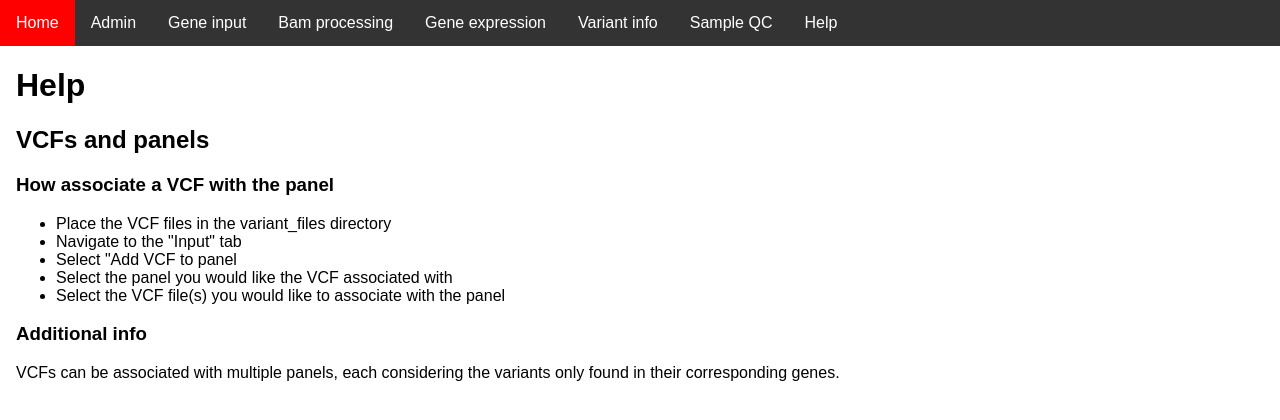
After one commit to jambler24/Holmes_v1, a Django app: page /helpVCFInput/ in a window 1280 px wide. The commit adds this page. Shown: the top 420 px of the page. Run offline with Django 3.2, Linux system fonts and the light colour scheme.

Commit message:
Cleaning house

```diff
--- a/clinic_platform/coverage_tools.py
+++ b/clinic_platform/coverage_tools.py
@@ -28,6 +28,9 @@ import math
 import pysam
 from os import listdir
 from os.path import isfile, join
+from django.core.exceptions import ObjectDoesNotExist
+
+
 
 from clinic_platform.models import Experiment, CurrentSettings, PanelGeneList, TranscriptInfo, GeneInfo, CDSInfo, ExonInfo
 
@@ -296,7 +299,7 @@ def calc_average_gene_coverage_info(a_gene, bam_file_list, level="exon"):
 
 	try:
 		gene_obj = GeneInfo.objects.get(gene_id=a_gene)
-	except DoesNotExist:
+	except ObjectDoesNotExist:
 		return 'gene ' + str(a_gene) + ' not found'
 
 	for a_bam_file in bam_file_list:
--- a/clinic_platform/templates/base.html
+++ b/clinic_platform/templates/base.html
@@ -23,6 +23,7 @@
       <a href="{% url 'geneListInput' %}">Add gene list</a>
       <a href="{% url 'genelist2db' %}">genelist2db</a>
       <a href="{% url 'geneFileToDB' %}">Add custom panel</a>
+      <a href="{% url 'addPanelVCF' %}">Add VCF to panel</a>
       <a href="{% url 'panelDetails' %}">Panel details</a>
     </div>
   </div>
@@ -75,6 +76,8 @@
       <i class="fa fa-caret-down"></i>
     </button>
     <div class="dropdown-content">
+      <a href="{% url 'helpPanelInput' %}">Panel input</a>
+      <a href="{% url 'helpVCFInput' %}">VCF input</a>
       <a href="{% url 'helpGeneInput' %}">Gene input</a>
     </div>
   </div>
--- /dev/null
+++ b/clinic_platform/templates/helppages/vcf_input_help.html
@@ -0,0 +1,29 @@
+{% extends 'base.html' %}
+
+{% block title %}Home{% endblock %}
+
+{% block content %}
+
+{% load static %}
+
+<h1>Help</h1>
+
+<h2>VCFs and panels</h2>
+
+
+<h3>How associate a VCF with the panel</h3>
+
+<ul>
+    <li>Place the VCF files in the variant_files directory</li>
+    <li>Navigate to the "Input" tab</li>
+    <li>Select "Add VCF to panel</li>
+    <li>Select the panel you would like the VCF associated with</li>
+    <li>Select the VCF file(s) you would like to associate with the panel</li>
+</ul>
+
+
+<h3>Additional info</h3>
+
+VCFs can be associated with multiple panels, each considering the variants only found in their corresponding genes.
+
+{% endblock %}
--- a/clinic_platform/views.py
+++ b/clinic_platform/views.py
@@ -3,6 +3,8 @@ from django.shortcuts import render
 from django.conf import settings
 from django.shortcuts import redirect
 from django.core.files.storage import FileSystemStorage
+from django.db.models import Q
+
 import json
 import os
 import networkx as nx
@@ -88,6 +90,12 @@ def uploads(request):
 
 
 def gene_list_input(request):
+	"""
+	This takes in a comma seperated list of genes and adds them to the database.
+
+	:param request:
+	:return:
+	"""
 
 	if request.method == 'POST':
 		# Extract info
@@ -113,6 +121,8 @@ def gene_list_input(request):
 			panel_val = form.cleaned_data['panel_id']
 
 			in_file_path = ref_genome_folder + ref_genome_gff
+
+			print(panel_val)
 
 			import_result = subset_gff_to_db(in_file_path, panel_val)
 
@@ -264,6 +274,39 @@ def sub_graphs(request):
 	return render(request, 'subnet_list.html', {'table_data': subnet_list})
 
 
+def add_vcf_to_panel(request):
+	if request.method == 'POST':
+
+		# Alter associated VCFs for the selected panel
+
+		a_panel = request.POST['panel_selection']
+
+		selected_vcfs = request.POST.getlist('vcfFiles')
+
+		vcf_string = ','.join(selected_vcfs)
+
+		PanelGeneList.objects.filter(panel_id=a_panel).update(vcf_files=vcf_string)
+
+		return redirect('/')
+
+	else:
+		all_vcf_files = os.listdir(vcf_folder)
+		clean_vcf_list = []
+
+		for a_vcf in all_vcf_files:
+			if a_vcf[-3:].lower() == 'vcf':
+				clean_vcf_list.append(a_vcf)
+
+		gene_panels = PanelGeneList.objects.values_list('panel_id', flat=True)
+
+
+		return render(request, 'add_vcf_to_panel.html', {'vcf_list': clean_vcf_list, 'gene_panels': gene_panels})
+
+
+
+
+
+
 def variant_network_overview(request):
 
 	#gene_graph = nx.read_graphml('processed/test_var_network.xml')
@@ -279,6 +322,13 @@ def variant_network_overview(request):
 
 
 def variant_overview(request, variant='default', panel='default'):
+	"""
+
+	:param request:
+	:param variant:
+	:param panel:
+	:return:
+	"""
 
 	#anno_set_selection = "Exon"
 	#anno_set_selection = "CDS"
@@ -302,8 +352,20 @@ def variant_overview(request, variant='default', panel='default'):
 		panel_obj = PanelGeneList.objects.get(panel_id=request.POST['panel_selection'])
 
 		# process appropriate vcf
+		vcf_file_list = panel_obj.vcf_files.split(',')
 
-		vcf_file_list = panel_obj.vcf_files.split(',')
+		#print(vcf_file_list)
+
+		if vcf_file_list[0] == 'NA':
+
+			return render(request, 'variant_info.html', {
+				'selected_panel': 'no vcf',
+				'panels': panel_list,
+				'var_detail': variant,
+				'transcript_name': 'no vcf'
+				}
+			)
+
 
 		vcf_info_list = []
 
@@ -311,6 +373,8 @@ def variant_overview(request, variant='default', panel='default'):
 		var_list = []
 		sample_list = []
 		var_mutations = {}
+
+		# Parse the associated vcf files
 
 		for a_vcf_file in vcf_file_list:
 
@@ -325,17 +389,26 @@ def variant_overview(request, variant='default', panel='default'):
 
 			vcf_info_list.append(vcf_dict)
 
+		#print(vcf_info_list)
+
 		# Find overlaps where vars are in Exons for the panel
 
 		panel_gene_list = panel_obj.gene_list.split(',')
+
+		print(panel_gene_list)
 
 		result_dict = {}
 
 		for a_gene in panel_gene_list:
 
 			# Get transcripts
+			a_gene = a_gene.strip()
 
-			gene_obj = GeneInfo.objects.get(gene_id=a_gene)
+			print(a_gene)
+
+			#TODO: This can return multiple GeneInfo objects if genes with different gene_id have the same gene_name
+			gene_obj = GeneInfo.objects.get(Q(gene_id=a_gene) | Q(gene_name=a_gene))
+
 
 			gene_chrom = gene_obj.gene_chrom.replace('chr','')
 
@@ -356,7 +429,13 @@ def variant_overview(request, variant='default', panel='default'):
 
 							# Per variant, per gene
 
-							if str(a_var['CHROM']) == str(gene_chrom):
+							# Make sure it is a string, with no chr
+							var_chrom = str(a_var['CHROM'].replace('chr',''))
+							var_chrom = var_chrom.replace('Chr', '')
+
+							#print(var_chrom, gene_chrom)
+
+							if var_chrom == str(gene_chrom):
 
 								if int(a_exon.exon_start) <= int(a_var['POS']) <= int(a_exon.exon_stop):
 
@@ -450,13 +529,18 @@ def variant_overview(request, variant='default', panel='default'):
 		var_info_block_dict = {}
 
 		for a_var in var_mutations.keys():
-			var_info_block_dict[a_var] = myvariant_html(a_var, var_mutations[a_var])
+			var_info_block_dict[a_var], myvar_info = myvariant_html(a_var, var_mutations[a_var])
+
+		# Load info from MyVariant run into the info dict
+		for key, value in myvar_info.items():
+			variant_info_dict[key] = value
 
 		return render(request, 'variant_info.html', {
 			'panels': panel_list,
 			'var_table': render_table,
 			'var_detail': variant_info_dict,
-			'var_list': var_info_block_dict
+			'var_list': var_info_block_dict,
+			'selected_panel': panel_obj
 		}
 			)
 
@@ -679,6 +763,8 @@ def coverage_summary_sample(request):
 		# q_gene = request.POST['a_gene_selection']
 		#cov_threshold = int(request.POST['coverage_threshold'])
 
+		error_list = []
+
 		anno_set_selection = request.POST['set_selection']
 
 		selected_level = request.POST['set_level']
@@ -702,31 +788,36 @@ def coverage_summary_sample(request):
 
 			gene_cov_result = cov_tools.calc_average_gene_coverage_info(a_gene, bam_file_list, level=selected_level)
 
-			print(gene_cov_result)
+			#print(gene_cov_result)
+			# Check to see if the gene was found
+			if isinstance(gene_cov_result, str):
+				error_list.append(gene_cov_result)
 
-			table_matrix[a_gene] = []
+			else:
 
-			for a_trans in gene_cov_result.keys():
+				table_matrix[a_gene] = []
 
-				# This is the first column of the row
-				gene_cot_row = [{'cot': a_trans, 'avc': a_trans, 'cot_perc': 0}]
+				for a_trans in gene_cov_result.keys():
 
-				print(a_trans)
+					# This is the first column of the row
+					gene_cot_row = [{'cot': a_trans, 'avc': a_trans, 'cot_perc': 0}]
 
-				sample_list = []
+					#print(a_trans)
 
-				for filename in bam_file_list:
-					sample_list.append(filename.split('.')[0])
+					sample_list = []
 
-				for a_sample in sample_list:
+					for filename in bam_file_list:
+						sample_list.append(filename.split('.')[0])
 
-					print(a_sample)
+					for a_sample in sample_list:
 
-					sample_cot_row = [{'cot': gene_cov_result[a_trans][a_sample]['percentage_over_cov_thres'], 'avc': gene_cov_result[a_trans][a_sample]['average_coverage'], 'cot_perc': gene_cov_result[a_trans][a_sample]['percentage_over_cov_thres_perc']}]
+						#print(a_sample)
 
-					gene_cot_row = gene_cot_row + sample_cot_row
+						sample_cot_row = [{'cot': gene_cov_result[a_trans][a_sample]['percentage_over_cov_thres'], 'avc': gene_cov_result[a_trans][a_sample]['average_coverage'], 'cot_perc': gene_cov_result[a_trans][a_sample]['percentage_over_cov_thres_perc']}]
 
-				table_matrix[a_gene].append(gene_cot_row)
+						gene_cot_row = gene_cot_row + sample_cot_row
+
+					table_matrix[a_gene].append(gene_cot_row)
 
 		cov_threshold = panel_obj.last_threshold
 
@@ -734,9 +825,8 @@ def coverage_summary_sample(request):
 
 		view_info = {'cov_threshold': cov_threshold, 'anno_file': anno_set_selection}
 
-		print(table_matrix)
 
-		return render(request, 'coverage_summary_samples.html', {'gene_list': gene_list, 'sample_list': sample_list, 'cot_matrix': table_matrix, 'view_info': view_info})
+		return render(request, 'coverage_summary_samples.html', {'gene_list': gene_list, 'sample_list': sample_list, 'cot_matrix': table_matrix, 'view_info': view_info, 'error_list': error_list})
 
 	else:
 
@@ -1058,7 +1148,7 @@ def panel_detail_view(request):
 			# look in DB
 
 			try:
-				gene_obj = GeneInfo.objects.get(gene_id=a_gene)
+				gene_obj = GeneInfo.objects.get(Q(gene_id=a_gene) | Q(gene_name=a_gene))
 			except:
 				res_dict['db'] = 'Not found'
 			else:
@@ -1179,5 +1269,14 @@ def add_expression_data(request):
 		)
 
 
+
+def help_panel_input(request):
+	return render(request, "helppages/panel_input_help.html")
+
+
+def help_vcf_input(request):
+	return render(request, "helppages/vcf_input_help.html")
+
+
 def help_gene_input(request):
 	return render(request, "helppages/gene_input_help.html")
--- a/holmes_core/settings/__init__.py
+++ b/holmes_core/settings/__init__.py
@@ -1,4 +1,5 @@
 from .base import *
+import os
 # you need to set "myproject = 'prod'" as an environment variable
 # in your OS (on which your website is hosted)
 
@@ -10,9 +11,7 @@ else:
 
 '''
 
-run_mode = 'dev'
-
-if run_mode == 'prod':
+if os.environ.get('DJANGO_CONFIGURATION') == 'prod':
 	from .prod import *
 else:
 	from .dev import *
--- a/holmes_core/settings/dev.py
+++ b/holmes_core/settings/dev.py
@@ -22,6 +22,8 @@ DATABASES = {
 
 # local dev paths
 
+print('Dev mode on')
+
 ANNO_FOLDER = '/Users/panix/Library/Mobile Documents/com~apple~CloudDocs/programs/Holmes/Docker_things/annotations/'
 BAM_FILES_DIR = '/Users/panix/Library/Mobile Documents/com~apple~CloudDocs/programs/Holmes/Docker_things/bam_files/'
 REF_GENOME_FOLDER = '/Users/panix/Library/Mobile Documents/com~apple~CloudDocs/programs/Holmes/Docker_things/ref_genome/'
--- a/holmes_core/urls.py
+++ b/holmes_core/urls.py
@@ -21,14 +21,20 @@ from django.conf import settings
 from clinic_platform import views
 
 urlpatterns = [
+    # Vanilla
     url(r'^$', views.home, name='home'),
+
     url(r'^uploads/$', views.uploads, name='uploads'),
     url(r'^viewGene/(?P<gene_id>\w{0,50})/$', views.gene_view, name='geneView'),
     url(r'^searchGenes/$', views.gene_search, name='geneSearch'),
     url(r'^subNetworks/$', views.sub_graphs, name='subNetworks'),
 
+    # Variant views
     url(r'^varOverview/', views.variant_overview, name='varOverview'),
     url(r'^varOverview/(?P<variant>\w{0,50})/$', views.variant_overview, name='varOverview'),
+
+    # Add panel views
+    url(r'^addPanelVCF/$', views.add_vcf_to_panel, name='addPanelVCF'),
 
     url(r'^subNetworks/Subnet_*?', views.sub_graph_detail, name='subNetworkDetail'),
     url(r'^coverageSummaryGene/$', views.coverage_summary_gene, name='coverageSummaryGene'),
@@ -43,8 +49,11 @@ urlpatterns = [
     url('panelDetails/$', views.panel_detail_view, name='panelDetails'),
     url('addExperiment/$', views.add_experiment, name='addExperiment'),
     url('addExpressionData/$', views.add_expression_data, name='addExpressionData'),
+
+    # Help pages
     url('helpGeneInput/$', views.help_gene_input, name='helpGeneInput'),
-
+    url('helpVCFInput/$', views.help_vcf_input, name='helpVCFInput'),
+    url('helpPanelInput/$', views.help_panel_input, name='helpPanelInput'),
 
 ] + static(settings.STATIC_URL, document_root=settings.STATIC_ROOT)
 
```
Also changed, not shown: clinic_platform/processing.py (+77 -11 lines), clinic_platform/templates/add_vcf_to_panel.html (added, +41 -0 lines), clinic_platform/templates/coverage_summary_samples.html (+9 -0 lines), clinic_platform/templates/helppages/panel_input_help.html (added, +28 -0 lines), clinic_platform/templates/variant_info.html (+6 -2 lines), manage.py (+2 -5 lines), clinic_platform/migrations/0001_initial.py, 5 other files.
